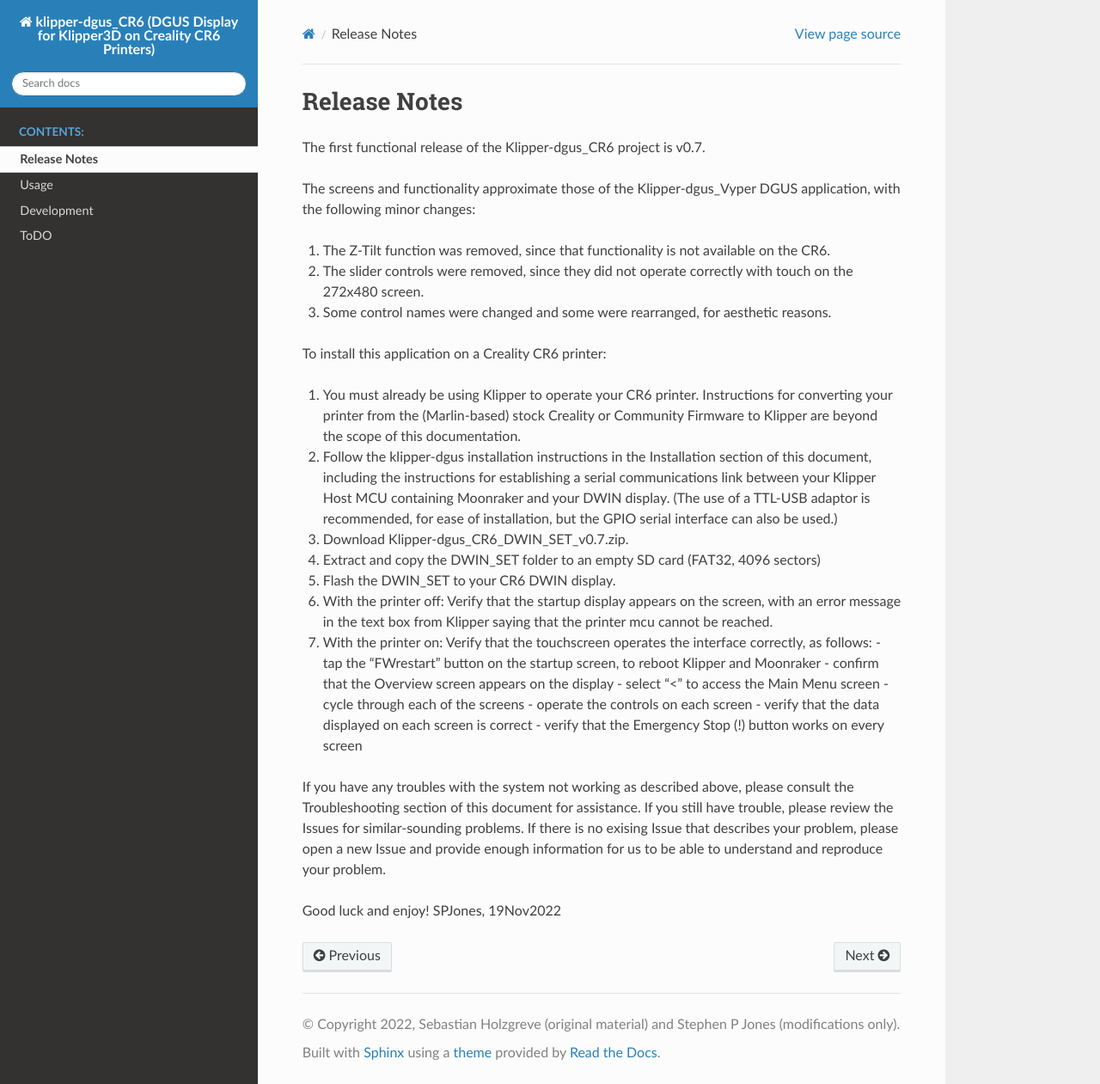
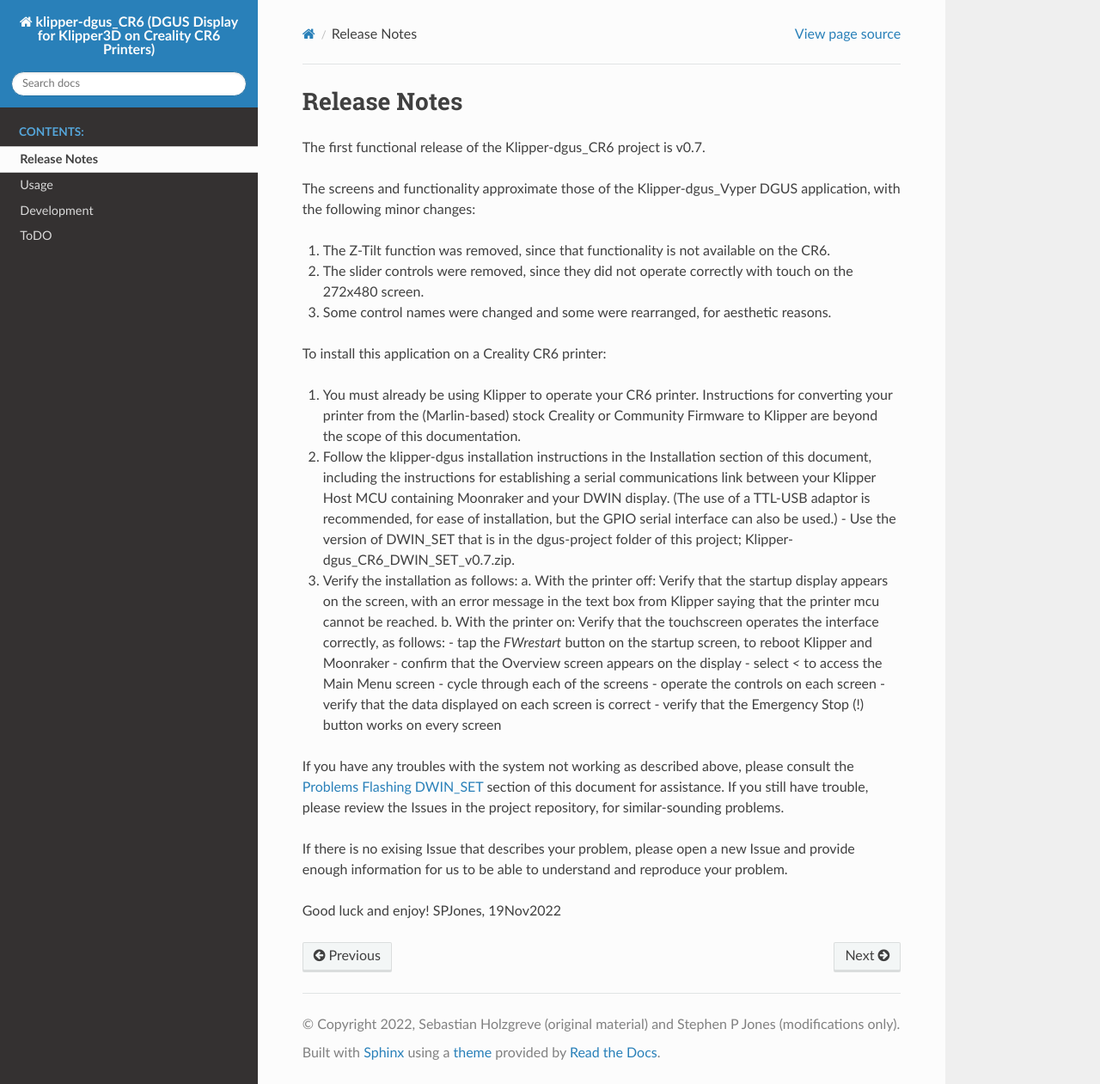
Before and after one commit to Thinkersbluff/Klipper-dgus_CR6, a Sphinx documentation site: the page built from doc/source/release_notes.rst, in a window 1280 px wide and 1261 px high. Shown: the whole window at 86% size. Built offline with Sphinx 7.4.7 and the Read the Docs theme 2.0.0, drawn with Linux system fonts in a browser that asks for light colours.

```diff
--- a/doc/source/release_notes.rst
+++ b/doc/source/release_notes.rst
@@ -13,23 +13,23 @@
 
 1. You must already be using Klipper to operate your CR6 printer.  Instructions for converting your printer from the (Marlin-based) stock Creality or Community Firmware to Klipper are beyond the scope of this documentation.
 2. Follow the klipper-dgus installation instructions in the Installation section of this document, including the instructions for establishing a serial communications link between your Klipper Host MCU containing Moonraker and your DWIN display. (The use of a TTL-USB adaptor is recommended, for ease of installation, but the GPIO serial interface can also be used.)
-3. Download Klipper-dgus_CR6_DWIN_SET_v0.7.zip.
-4. Extract and copy the DWIN_SET folder to an empty SD card (FAT32, 4096 sectors)
-5. Flash the DWIN_SET to your CR6 DWIN display.
-6. With the printer off:
+   - Use the version of DWIN_SET that is in the dgus-project folder of this project; Klipper-dgus_CR6_DWIN_SET_v0.7.zip.
+3. Verify the installation as follows:
+   a. With the printer off:
    Verify that the startup display appears on the screen, with an error message in the text box from Klipper saying that the printer mcu cannot be reached.
-7. With the printer on:
+   b. With the printer on:
    Verify that the touchscreen operates the interface correctly, as follows:
-   - tap the "FWrestart" button on the startup screen, to reboot Klipper and Moonraker
+   - tap the *FWrestart* button on the startup screen, to reboot Klipper and Moonraker
    - confirm that the Overview screen appears on the display
-   - select "<" to access the Main Menu screen
+   - select *<* to access the Main Menu screen
    - cycle through each of the screens
    - operate the controls on each screen
    - verify that the data displayed on each screen is correct
    - verify that the Emergency Stop (!) button works on every screen
 
-If you have any troubles with the system not working as described above, please consult the Troubleshooting section of this document for assistance.
-If you still have trouble, please review the Issues for similar-sounding problems.
+If you have any troubles with the system not working as described above, please consult the :ref:`Troubleshooting-flashing-problems-label` section of this document for assistance.
+If you still have trouble, please review the Issues in the project repository, for similar-sounding problems.
+
 If there is no exising Issue that describes your problem, please open a new Issue and provide enough information for us to be able to understand and reproduce your problem.
 
 Good luck and enjoy!
--- a/doc/source/usage/troubleshooting/troubleshooting_index.rst
+++ b/doc/source/usage/troubleshooting/troubleshooting_index.rst
@@ -8,5 +8,6 @@
    :maxdepth: 1
    :caption: Guides
 
+   problems_flashing_DWIN_SET
    led_on_off_notworking
    display_shows_empty_startup_page
```
Also changed, not shown: doc/source/usage/troubleshooting/problems_flashing_DWIN_SET.rst (added, +8 -0 lines), 3 other files.
